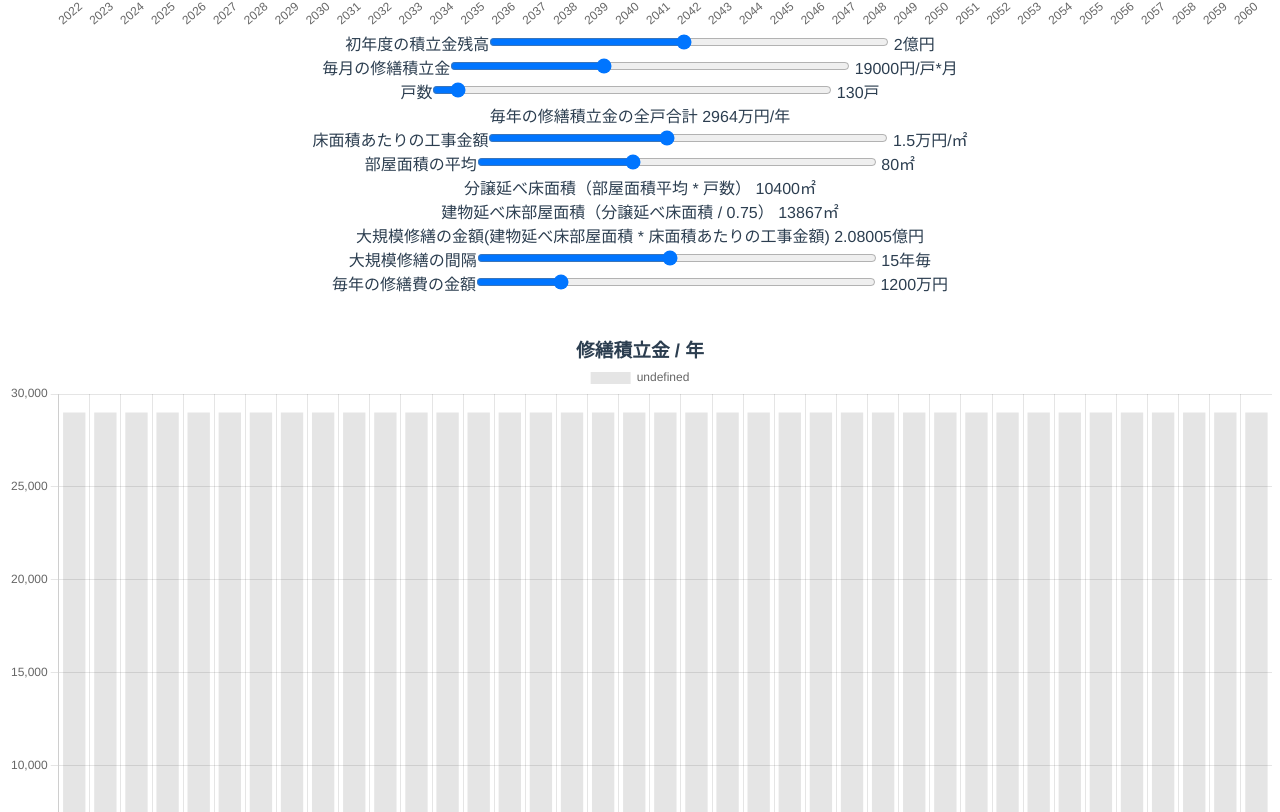
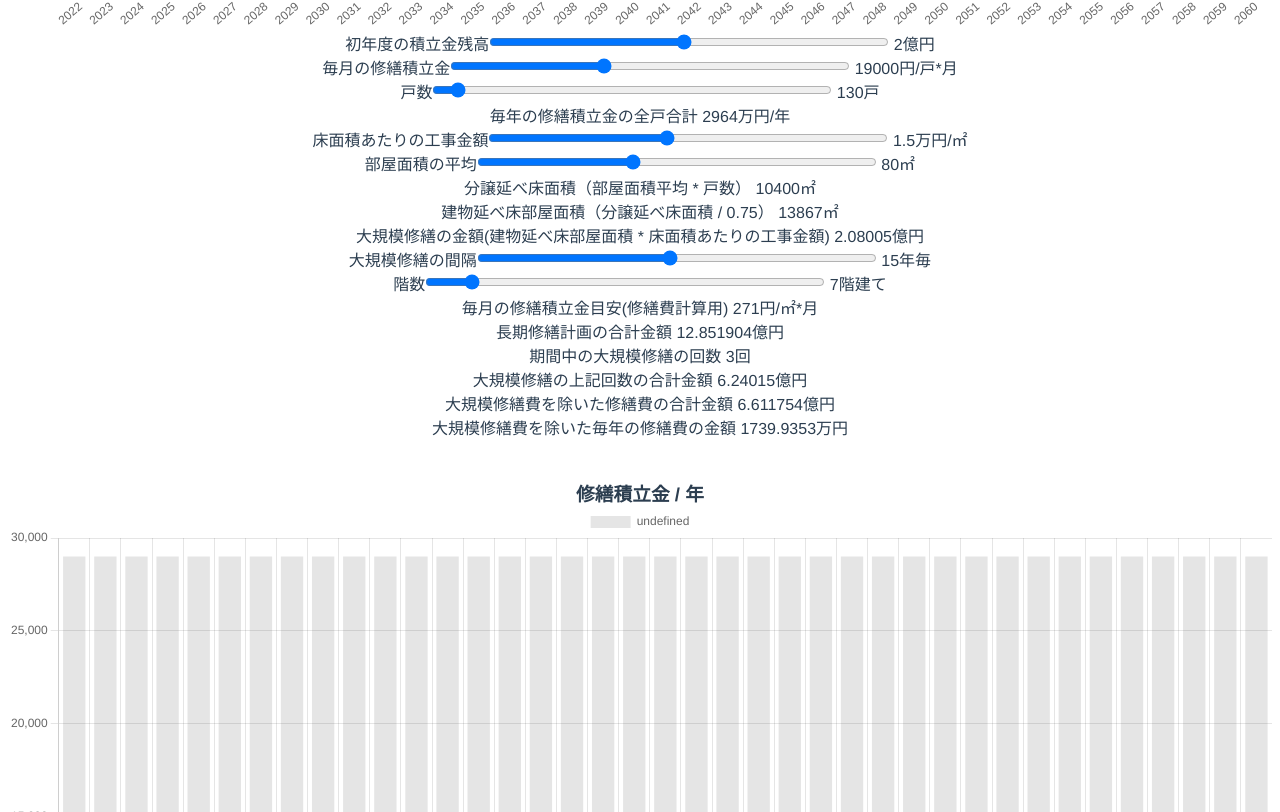
Before and after one commit to kesasaki/apartment-life-plan, a Vue app: page / in a window 1280 px wide. Shown: the part 728-1540 px from the top of the page. Built offline with nearby package versions, Linux system fonts and the light colour scheme.

Commit message:
大規模修繕費を除いた毎年の修繕費の金額のロジック変更

```diff
--- a/src/App.vue
+++ b/src/App.vue
@@ -1,11 +1,11 @@
 <template>
   <TotalPlan
-    repareDepositMonthlyDefault="19000"
+    repareReserveMonthlyDefault="19000"
     numberhousesDefault="130"
     outgoIntervalDefault="15"
     constructionPricePerAreaDefault="15000"
     roomAreaAveDefault="80"
-    outgoPrice2Default="12000"
+    floorsDefault="7"
     firstValueDefault="200000"
   />
   <ItemPlan itemName="修繕積立金 / 年" defaultPrice="29000" defaultInterval="1" defaultPrev="0" />
--- a/src/components/TotalPlan.vue
+++ b/src/components/TotalPlan.vue
@@ -9,8 +9,8 @@
     </div>
     <div>
       <label for="volume">毎月の修繕積立金</label>
-      <input type="range" min="0" max="50000" step="500" list="tickmarksRepareDepositMonthlye" v-model.number="reparedepositmonthly">
-      {{ reparedepositmonthly }}円/戸*月
+      <input type="range" min="0" max="50000" step="500" list="tickmarksRepareReserveMonthlye" v-model.number="reparereservemonthly">
+      {{ reparereservemonthly }}円/戸*月
     </div>
     <div>
       <label for="volume">戸数</label>
@@ -49,9 +49,33 @@
       {{ outgointerval }}年毎
     </div>
     <div>
-      <label for="volume">毎年の修繕費の金額</label>
-      <input type="range" min="10000" max="20000" step="1000"  list="tickmarksOutgoPrice2" v-model.number="outgoprice2">
-      {{ outgoprice2 / 10 }}万円
+      <label for="volume">階数</label>
+      <input type="range" min="1" max="60" step="1"  list="tickmarksFloors" v-model.number="floors">
+      {{ floors }}階建て
+    </div>
+    <div>
+      <label for="volume">毎月の修繕積立金目安(修繕費計算用)</label>
+      {{ getRepareReserveAve }}円/㎡*月
+    </div>
+    <div>
+      <label for="volume">長期修繕計画の合計金額</label>
+      {{ getLongPlanTotalPrice / 100000000 }}億円
+    </div>
+    <div>
+      <label for="volume">期間中の大規模修繕の回数</label>
+      {{ getCountLargeConstruction }}回
+    </div>
+    <div>
+      <label for="volume">大規模修繕の上記回数の合計金額</label>
+      {{ getTotalPriceLargeConstruction / 100000000 }}億円
+    </div>
+    <div>
+      <label for="volume">大規模修繕費を除いた修繕費の合計金額</label>
+      {{ getTotalPriceWithoutLargeConstruction / 100000000 }}億円
+    </div>
+    <div>
+      <label for="volume">大規模修繕費を除いた毎年の修繕費の金額</label>
+      {{ getYearlyPriceWithoutLargeConstruction / 10000 }}万円
     </div>
   </div>
 </template>
@@ -65,12 +89,12 @@ export default {
     BarChart
   },
   props: {
-    repareDepositMonthlyDefault: String,
+    repareReserveMonthlyDefault: String,
     numberhousesDefault: String,
     outgoIntervalDefault: String,
     constructionPricePerAreaDefault: String,
     roomAreaAveDefault: String,
-    outgoPrice2Default: String,
+    floorsDefault: String,
     firstValueDefault: String
   },
   data () {
@@ -79,32 +103,75 @@ export default {
         responsive: true,
         animation: false,
       },
-      reparedepositmonthly: Number(this.repareDepositMonthlyDefault),       // 0 ~ 500000
+      reparereservemonthly: Number(this.repareReserveMonthlyDefault),       // 0 ~ 500000
       numberhouses: Number(this.numberhousesDefault),       // 2 ~ 2789
       outgointerval: Number(this.outgoIntervalDefault), // 10 ~ 20
       constructionpriceperarea: Number(this.constructionPricePerAreaDefault),
       roomareaave: Number(this.roomAreaAveDefault),
-      outgoprice2: Number(this.outgoPrice2Default),
+      floors: Number(this.floorsDefault),
       firstvalue: Number(this.firstValueDefault),
     }
   },
   computed: {
+    // 毎年の修繕積立金合計
     getIncomeYealy: function() {
-      return this.reparedepositmonthly * 12 * this.numberhouses
+      return this.reparereservemonthly * 12 * this.numberhouses
     },
+    // 分譲延べ床面積
     getRoomAreaTotal: function() {
       return this.roomareaave * this.numberhouses
     },
+    // 建築延べ床面積
     getBuildingAreaTotal: function() {
       return Math.round(this.getRoomAreaTotal / 0.75)
     },
+    // 大規模修繕の金額
     getConstructionPrice: function() {
       return this.getBuildingAreaTotal * this.constructionpriceperarea;
     },
+    // 月額の積立金平均
+    getRepareReserveAve: function() {
+      // ロジック参考
+      // https://www.mlit.go.jp/common/001080837.pdf
+      if (this.floors >= 20) {
+        return 338
+      }
+      if (this.getBuildingAreaTotal < 5000) {
+        return 335
+      }
+      if (this.getBuildingAreaTotal >= 5000 && this.getBuildingAreaTotal < 10000) {
+        return 252
+      }
+      if (this.getBuildingAreaTotal >= 10000 && this.getBuildingAreaTotal < 20000) {
+        return 271
+      }
+      return 255
+    },
+    // 長期修繕計画の合計金額
+    getLongPlanTotalPrice: function() {
+      return this.getRepareReserveAve * 12 * this.getRoomAreaTotal * 38;
+    },
+    // 期間中の大規模修繕の回数
+    getCountLargeConstruction: function() {
+      return Math.ceil(38 / this.outgointerval)
+    },
+    // 大規模修繕の上記回数の合計金額
+    getTotalPriceLargeConstruction: function() {
+      return this.getCountLargeConstruction * this.getConstructionPrice
+    },
+    // 大規模修繕費を除いた修繕費の合計金額
+    getTotalPriceWithoutLargeConstruction: function() {
+      return this.getLongPlanTotalPrice - this.getTotalPriceLargeConstruction
+    },
+    // 大規模修繕費を除いた毎年の修繕費の金額
+    getYearlyPriceWithoutLargeConstruction: function() {
+      return Math.round(this.getTotalPriceWithoutLargeConstruction / 38);
+    },
+    // 年毎の残高
     getYearlyCosts: function () {
       var incomeArray = Lib.getYearlyCostsArray(2022, 2060, this.getIncomeYealy / 1000, 1, 0);
       var outgoArray1 = Lib.getYearlyCostsArray(2022, 2060, this.getConstructionPrice / 1000, this.outgointerval, 0);
-      var outgoArray2 = Lib.getYearlyCostsArray(2022, 2060, this.outgoprice2, 1, 0);
+      var outgoArray2 = Lib.getYearlyCostsArray(2022, 2060, this.getYearlyPriceWithoutLargeConstruction / 1000, 1, 0);
       var outgoArray = Lib.getAddedArray(2022, 2060, outgoArray1, outgoArray2);
       var years = Lib.getSubedArray(2022, 2060, incomeArray, outgoArray);
       var balance = Lib.getBalanceArray(2022, 2060, years, this.firstvalue);
```
